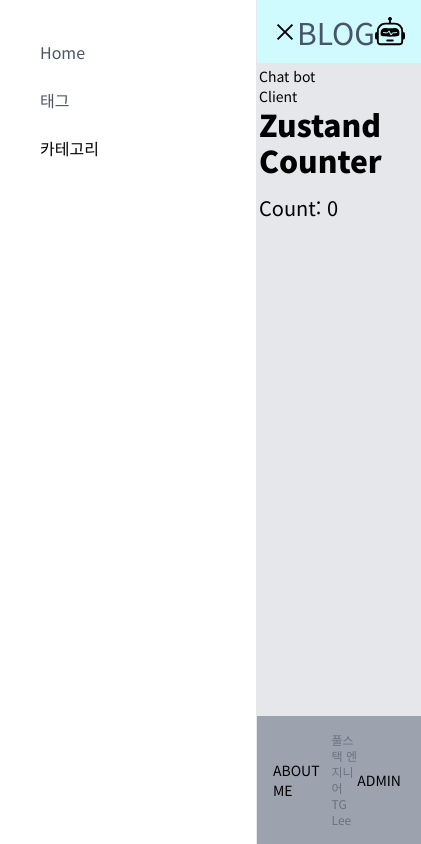
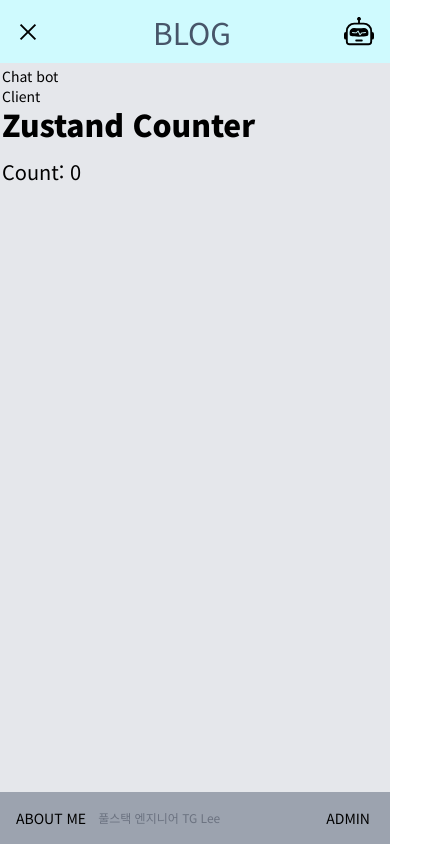
Before and after one commit to 82orez/next-blog-chatbot, a Next.js app: page / in a window 390 px wide. Shown: the whole page, 421 px wide, since content can reach past the window. Built offline with nearby package versions, Linux system fonts and the light colour scheme.

Commit message:
Header-3

```diff
--- a/src/components/Header.tsx
+++ b/src/components/Header.tsx
@@ -11,7 +11,7 @@ export default function Header() {
   return (
     <header className="flex h-16 items-center justify-between border-b bg-cyan-100 px-4 lg:h-20 lg:px-10">
       <button className={"text-2xl lg:text-3xl"} onClick={toggle}>
-        {isOpen ? <AiOutlineClose /> : <AiOutlineMenu />}
+        {!isOpen ? <AiOutlineClose /> : <AiOutlineMenu />}
       </button>
       <Link href="/">
         <h1 className="text-3xl font-medium text-slate-600 lg:text-4xl">BLOG</h1>
--- a/src/components/Sidebar.tsx
+++ b/src/components/Sidebar.tsx
@@ -11,7 +11,9 @@ export default function Sidebar() {
     <div
       className={clsx("min-h-screen flex-col gap-6 border-r bg-white p-10 pr-6 text-base", {
         hidden: !isOpen,
-        flex: isOpen,
+        flex: isOpen, // isOpen 이 true 일 경우 flex 로 표시
+        "lg:hidden": isOpen,
+        "lg:flex": !isOpen,
       })}>
       <Link href={"/"} className="w-48 font-medium text-gray-600 hover:underline">
         Home
--- a/src/stores/sidebarStore.ts
+++ b/src/stores/sidebarStore.ts
@@ -6,7 +6,7 @@ interface SidebarState {
 }
 
 const useSidebarStateStore = create<SidebarState>((set) => ({
-  isOpen: true,
+  isOpen: false,
   toggle: () => set((state) => ({ isOpen: !state.isOpen })),
 }));
 
```
